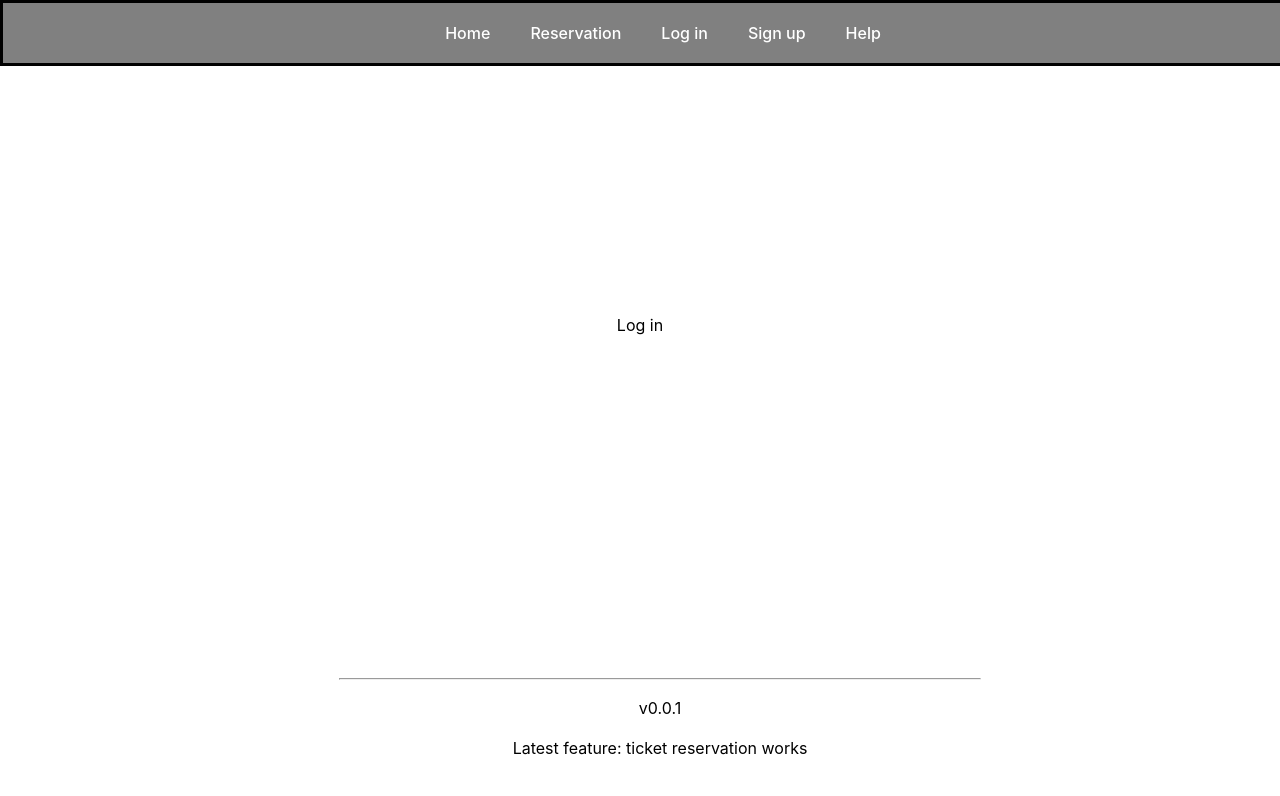
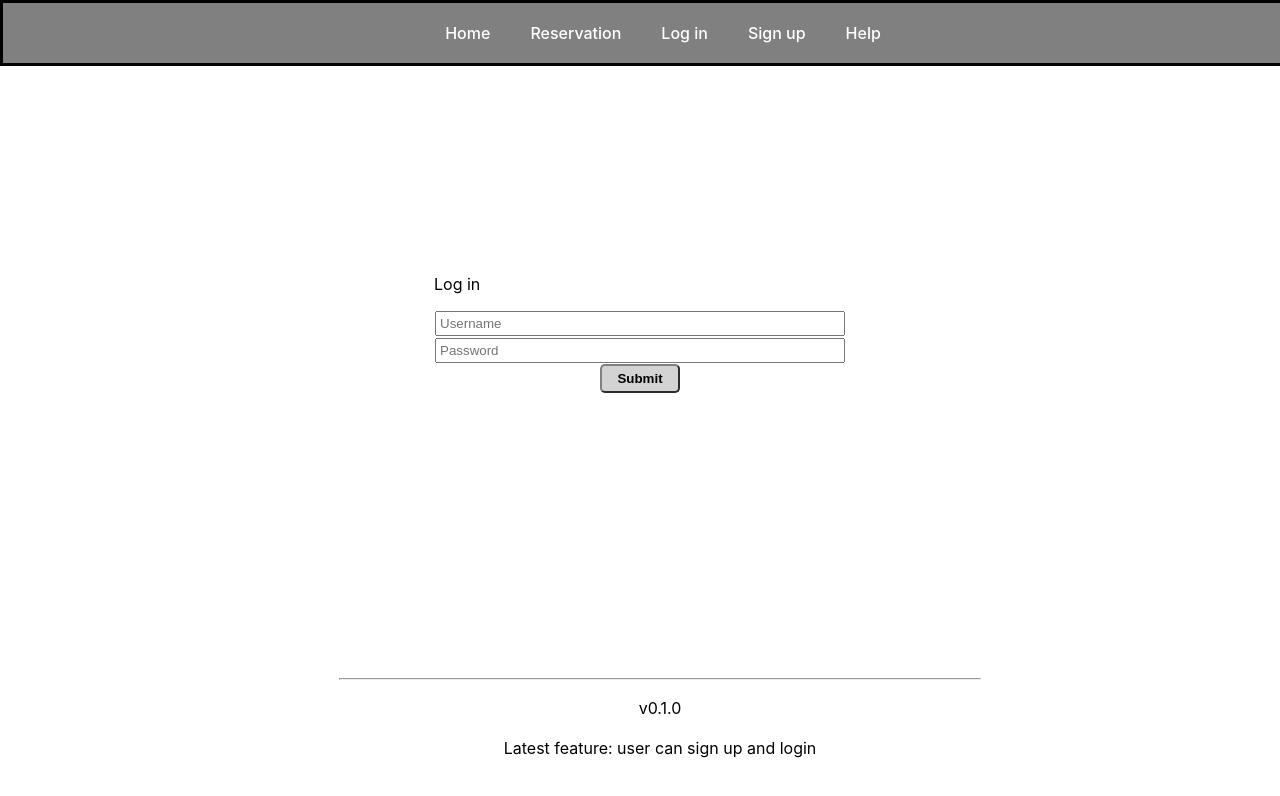
Before and after one commit to jaakkomaenpaa/kide-tickets, a React (Create React App) app in the folder client/: page /log-in in a window 1280 px wide. Shown: the top 796 px of the page. Built offline with nearby package versions, Linux system fonts and the light colour scheme; no server answers.

Commit message:
implement client login, refactor

```diff
--- a/client/src/bot/scripts.js
+++ b/client/src/bot/scripts.js
@@ -16,6 +16,5 @@ export const initBot = async (eventUrl, authToken, userPreferences) => {
     return
   }
 
-  const bot = new Bot(event, eventUrl, authToken, userPreferences)
-  return bot
+  return new Bot(event, eventUrl, authToken, userPreferences)
 }
--- a/client/src/components/Footer.jsx
+++ b/client/src/components/Footer.jsx
@@ -4,8 +4,8 @@ const Footer = () => {
   return (
     <div className='footerContainer'>
       <hr className='hLine' />
-      <p className='footerText'>v0.0.1</p>
-      <p className='footerText'>Latest feature: ticket reservation works</p>
+      <p className='footerText'>v0.1.0</p>
+      <p className='footerText'>Latest feature: user can sign up and login</p>
     </div>
   )
 }
--- /dev/null
+++ b/client/src/config.js
@@ -0,0 +1,16 @@
+const ACCESS_CODE = process.env.REACT_APP_ACCESS_CODE
+const SECRET = process.env.REACT_APP_SECRET_STRING
+const SERVER_BASE_URL = process.env.REACT_APP_BASEURL
+
+const KIDE_PRODUCT_URL = 'https://api.kide.app/api/products/'
+const KIDE_RESERVATION_URL = 'https://api.kide.app/api/reservations'
+
+const exports = {
+  ACCESS_CODE,
+  SECRET,
+  SERVER_BASE_URL,
+  KIDE_PRODUCT_URL,
+  KIDE_RESERVATION_URL,
+}
+
+export default exports
--- a/client/src/pages/Login.jsx
+++ b/client/src/pages/Login.jsx
@@ -1,8 +1,97 @@
+import * as yup from 'yup'
+import { Formik, Form, Field, ErrorMessage } from 'formik'
+import { useState } from 'react'
+import { useNavigate } from 'react-router-dom'
+
+import loginService from './../services/login'
+
+const validationSchema = yup.object().shape({
+  username: yup.string(),
+  password: yup.string(),
+})
+
+const fieldInfo = [
+  {
+    name: 'username',
+    placeholder: 'Username',
+  },
+  {
+    name: 'password',
+    type: 'password',
+    placeholder: 'Password',
+  },
+]
+
 const Login = () => {
+  const [submitted, setSubmitted] = useState(false)
+  const [error, setError] = useState('')
+
+  const navigate = useNavigate()
+
+  const submit = async ({ username, password }) => {
+    try {
+      const user = await loginService.login({
+        username,
+        password,
+      })
+      setSubmitted(true)
+      window.localStorage.setItem('loggedUser', JSON.stringify(user))
+      navigate('/home')
+      window.location.reload()
+    } catch (error) {
+      setError(`Error: ${error}`)
+    }
+  }
+
+  if (submitted) {
+    return <p>Logged in!</p>
+  }
+
+  if (window.localStorage.getItem('loggedUser')) {
+    return <p>You are already logged in</p>
+  }
+
   return (
     <>
-      <p>Log in</p>
-
+      <div>
+        <p>Log in</p>
+        <Formik
+          initialValues={{
+            username: '',
+            password: '',
+          }}
+          validationSchema={validationSchema}
+          onSubmit={submit}
+        >
+          {({ isSubmitting }) => (
+            <Form className='form'>
+              {fieldInfo.map((field) => (
+                <div key={field.name} className='inputContainer'>
+                  <Field
+                    className='inputField'
+                    type={field.type || 'text'}
+                    name={field.name}
+                    placeholder={field.placeholder}
+                  />
+                  <ErrorMessage
+                    className='error'
+                    name={field.name}
+                    component='div'
+                  />
+                </div>
+              ))}
+              <div className='error'>{error}</div>
+              <button
+                className='submitButton'
+                type='submit'
+                disabled={isSubmitting}
+              >
+                Submit
+              </button>
+            </Form>
+          )}
+        </Formik>
+      </div>
     </>
   )
 }
--- a/client/src/pages/SignUp.jsx
+++ b/client/src/pages/SignUp.jsx
@@ -14,7 +14,7 @@ const validationSchema = yup.object().shape({
     .string()
     .required('Password is required')
     .min(8, 'Password must be at least 8 characters long'),
-  authToken: yup.string().nullable(),
+  kideAuthToken: yup.string().nullable(),
 })
 
 const fieldInfo = [
@@ -46,7 +46,6 @@ const SignUp = () => {
         password,
         kideAuthToken,
       })
-      console.log(user)
       setSubmitted(true)
       window.localStorage.setItem('loggedUser', JSON.stringify(user))
       navigate('/home')
--- a/client/src/services/kide.js
+++ b/client/src/services/kide.js
@@ -1,14 +1,11 @@
 import axios from 'axios'
 
-import { getRequestId } from '../utils'
-import { reverseString } from '../utils'
-
-const baseUrl = 'https://api.kide.app/api/products/'
-const reservationUrl = 'https://api.kide.app/api/reservations'
+import { getRequestId, reverseString } from '../utils'
+import config from '../config'
 
 const getEvent = async (eventUrl) => {
   try {
-    const request = await axios.get(`${baseUrl}${eventUrl}`)
+    const request = await axios.get(`${config.KIDE_PRODUCT_URL}${eventUrl}`)
     console.log(request.data)
     const product = request.data.model.product
 
@@ -50,7 +47,7 @@ const makeReservation = async (authToken, variant, quantity) => {
   console.log('headers', headers)
 
   try {
-    const response = await axios.post(reservationUrl, body, { headers })
+    const response = await axios.post(config.KIDE_RESERVATION_URL, body, { headers })
     console.log(`Success reserving type ${variant.name}`)
     return response
   } catch (error) {
--- a/client/src/services/login.js
+++ b/client/src/services/login.js
@@ -1,5 +1,7 @@
 import axios from 'axios'
-const baseUrl = `${process.env.REACT_APP_BASEURL}/login`
+import config from '../config'
+
+const baseUrl = `${config.SERVER_BASE_URL}/login`
 
 const login = async (credentials) => {
   const response = await axios.post(baseUrl, credentials)
--- a/client/src/services/users.js
+++ b/client/src/services/users.js
@@ -1,5 +1,7 @@
 import axios from 'axios'
-const baseUrl = `${process.env.REACT_APP_BASEURL}/users`
+import config from '../config'
+
+const baseUrl = `${config.SERVER_BASE_URL}/users`
 
 const create = async (userData) => {
   const response = await axios.post(baseUrl, userData)
--- a/client/src/utils.js
+++ b/client/src/utils.js
@@ -1,3 +1,5 @@
+import config from './config'
+
 export const sleep = (ms) => {
   return new Promise((resolve) => setTimeout(resolve, ms))
 }
@@ -16,7 +18,7 @@ export const reverseString = (string) => {
 }
 
 export const getRequestId = (inventoryId) => {
-  const secret = process.env.REACT_APP_SECRET_STRING
+  const secret = config.SECRET
   return btoa(
     [...inventoryId.replace(/-/g, '')]
       .map((char, i) =>
```
